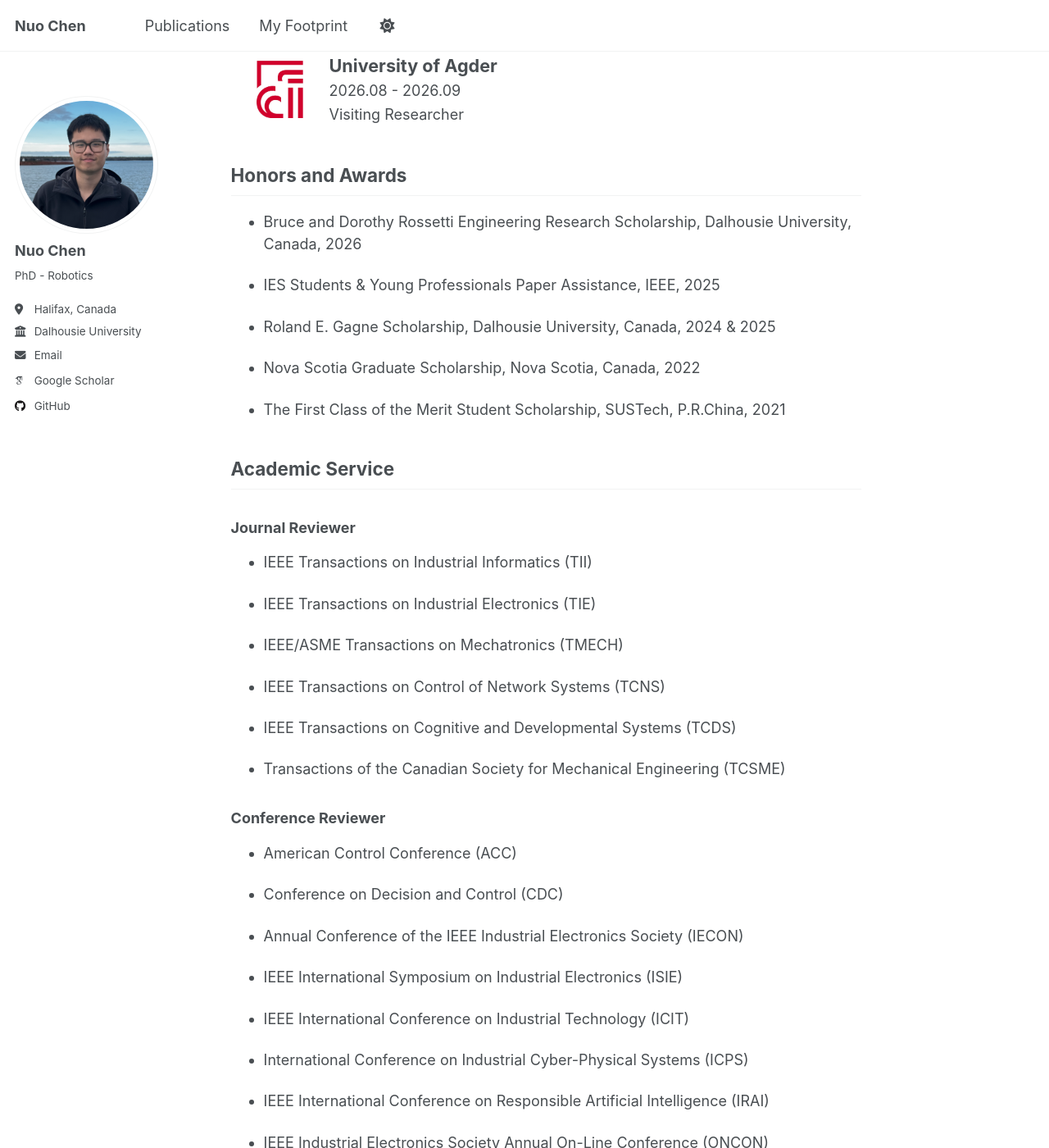
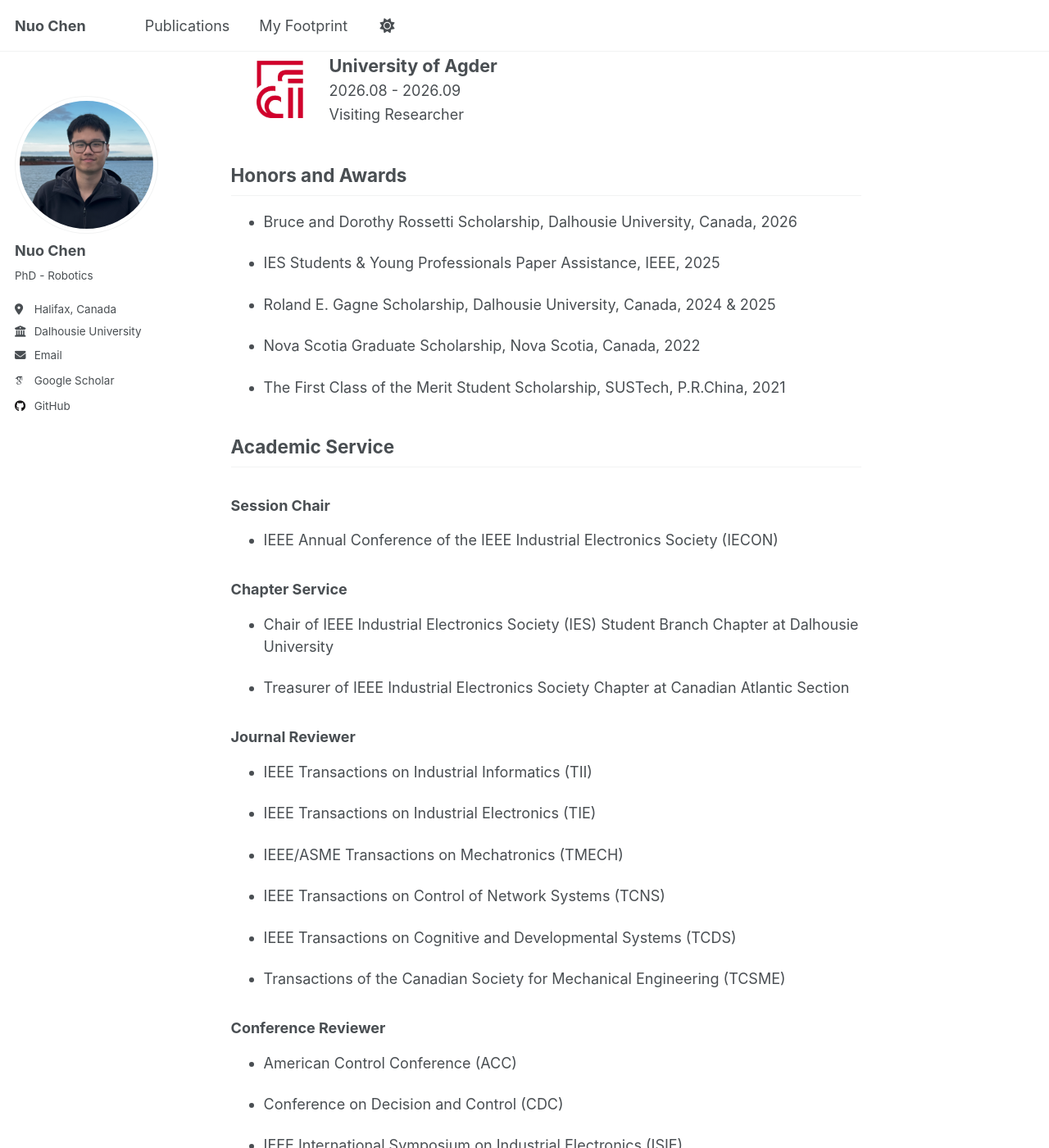
Before and after one commit to NuoChen1999/nuochen1999.github.io, a Jekyll site: the page built from _pages/about.md, in a window 1280 px wide and 1400 px high, scrolled down 701 px. Shown: the whole window at 82% size. Built offline with Jekyll 4.4.1, drawn with Linux system fonts in a browser that asks for light colours; some web fonts are replaced; a script that is not in the unit is left out; some of the changed text lies outside the part shown.

Commit message:
Revise honors, awards, and academic service sections
Updated scholarship and academic service details, including new session chair and chapter service entries.

```diff
--- a/_pages/about.md
+++ b/_pages/about.md
@@ -65,7 +65,7 @@ Prior to that, I received my M.A.Sc degree from Dalhousie University in Mechanic
 </div>
 
 ## Honors and Awards
-- Bruce and Dorothy Rossetti Engineering Research Scholarship, Dalhousie University, Canada, 2026
+- Bruce and Dorothy Rossetti Scholarship, Dalhousie University, Canada, 2026
 
 - IES Students & Young Professionals Paper Assistance, IEEE, 2025
 
@@ -76,6 +76,15 @@ Prior to that, I received my M.A.Sc degree from Dalhousie University in Mechanic
 - The First Class of the Merit Student Scholarship, SUSTech, P.R.China, 2021
 
 ## Academic Service
+
+### Session Chair
+- IEEE Annual Conference of the IEEE Industrial Electronics Society (IECON)
+
+### Chapter Service
+- Chair of IEEE Industrial Electronics Society (IES) Student Branch Chapter at Dalhousie University
+
+- Treasurer of IEEE Industrial Electronics Society Chapter at Canadian Atlantic Section
+
 ### Journal Reviewer
 - IEEE Transactions on Industrial Informatics (TII)
 
```
Also changed, not shown: other parts of _pages/about.md (+2 -5 lines).
